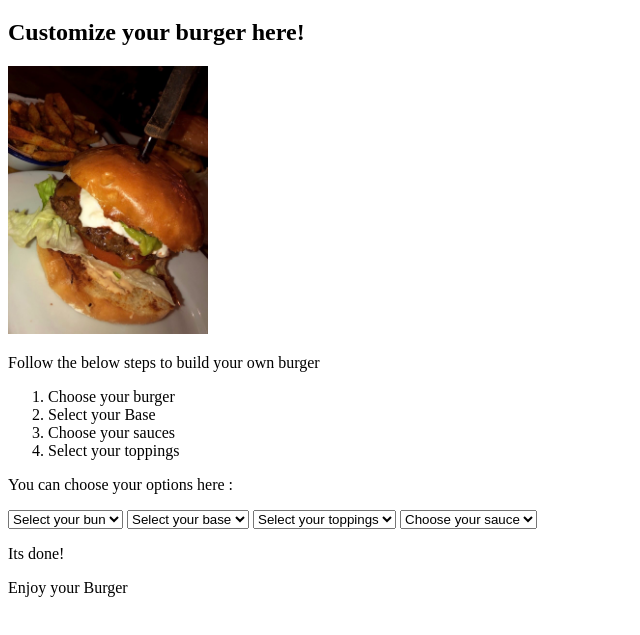
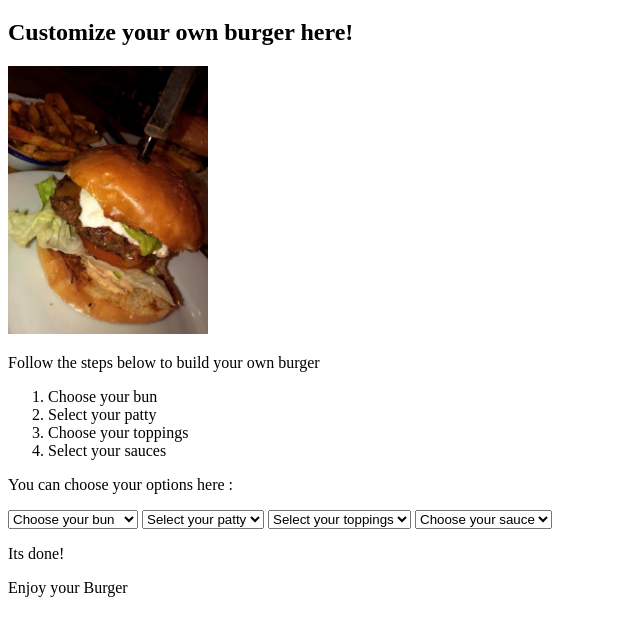
Before and after one commit to Tanzimk/burgerwebsite, a plain HTML site: page AboutPage.html in a window 1280 px wide. Shown: the part 61-696 px from the top of the page, without its empty margins (0-640 px from the left). Drawn offline with Linux system fonts and the light colour scheme.

Commit message:
about page css
i made the css file for the about page
i edited the about page html first, to make it have more options before the css

```diff
--- a/AboutPage.html
+++ b/AboutPage.html
@@ -1,37 +1,48 @@
 <!DOCTYPEhtml>
 <html>
+
+<head>
+  <link rel= "stylesheet" href="AboutPage.css">
+  <title> Customize your own burger </title>
+</head>
+
 <h1>BUILD YOUR BURGER</h1>
 
-<h2>Customize your burger here!</h2>
+<h2>Customize your own burger here!</h2>
 
 <img src="guanabana2.jpg" width="200px">
 
 <p>
-Follow the below steps to build your own burger
+Follow the steps below to build your own burger
 </p>
 <ol>
-<li>Choose your burger</li>
-<li>Select your Base</li>
-<li>Choose your sauces</li>
-  <li> Select your toppings </li>
+<li>Choose your bun</li>
+<li>Select your patty</li>
+<li>Choose your toppings</li>
+<li>Select your sauces</li>
 </ol>
 <div>
   <p> You can choose your options here : </p>
   <form>
     <select>
-      <option selected disabled>Select your bun</option>
-      <option value="White Bun">White Bun</option>
-      <option value="Sesame Bun">Sesame Bun </option>
+      <option selected disabled>Choose your bun</option>
+      <option value="White bread bun">White bread bun </option>
+      <option value="Brioche bun">Brioche bun </option>
+      <option value="Sesame seed bun">Sesame seed bun </option>
     </select>
     <select>
-      <Option selected disabled>Select your base</option>
-  <option value="Lettuce">Lettuce</option>
-  <option value="No Lettuce">No Lettuce</option>
+      <Option selected disabled>Select your patty</option>
+  <option value="Lamb">Lamb</option>
+  <option value="Chicken">Chicken</option>
+  <option value="Beef">Beef</option>
+  <option value="Mushroom"> Mushroom </option>
+  <option value="Black bean">Black bean </option>
     </select>
     <select>
       <Option selected disabled>Select your toppings</option>
-      <option value="Veggies">Veggies</option>
-      <option value="Meat">Meat</option>
+      <option value="Lettuce">Lettuce</option>
+      <option value="Tomatoes">Tomatoes</option>
+      <option value="Cheese slice">Cheese slice </option>
     </select>
     <select>
       <option selected disabled>Choose your sauce</option>
```
Also changed, not shown: index.html (+1 -1 lines), AboutPage.css (added).
